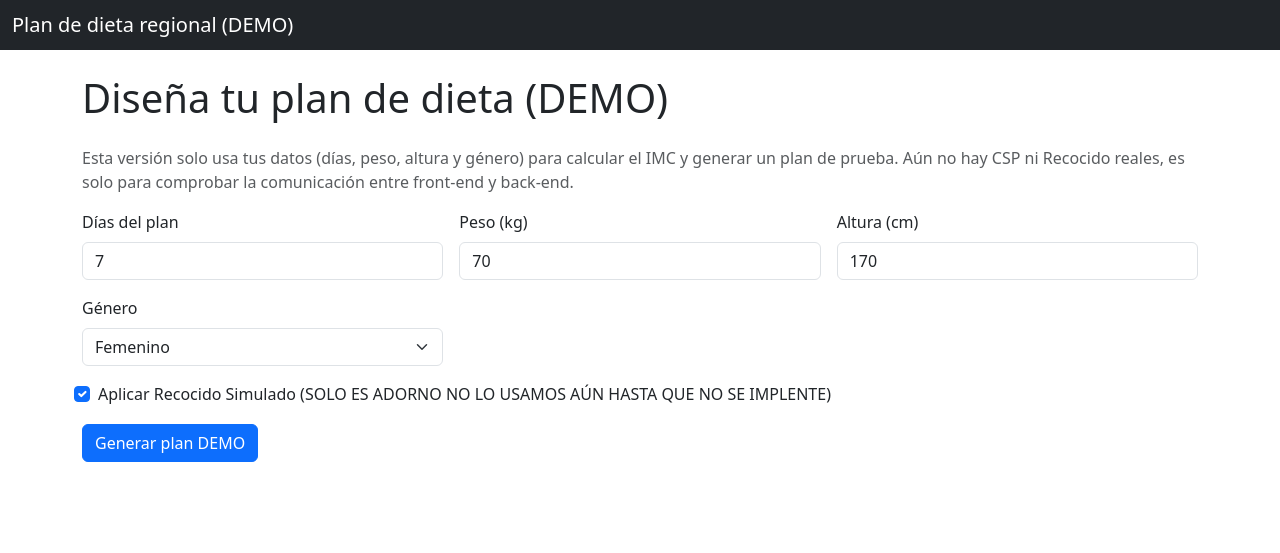
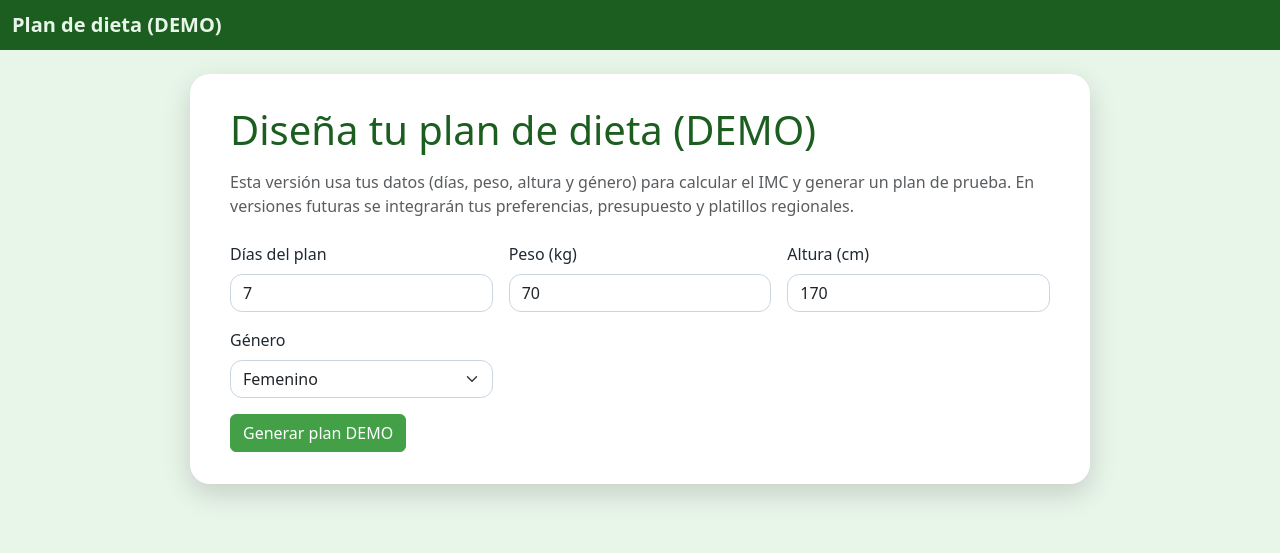
Before and after one commit to ArianaST/proyectoDieta, a Flask app: template app/templates/index.html in a window 1280 px wide. Shown: the top 553 px of the page. Run offline with Flask 3, Linux system fonts and the light colour scheme; the template is opened without the code that fills it, so the values that code supplies are empty.

Commit message:
updateStylesFront

```diff
--- a/app/static/css/style.css
+++ b/app/static/css/style.css
@@ -1,8 +1,205 @@
 /* app/static/css/style.css */
-body {
-    background-color: #f8f9fa;
+/* Paleta de verdes */
+:root {
+    --verde-oscuro: #1b5e20;
+    --verde-medio:  #43a047;
+    --verde-claro:  #e8f5e9;
+    --verde-acento: #66bb6a;
 }
 
-h1 {
+/* Fondo general */
+body {
+    background-color: var(--verde-claro);
+    color: #1f2933;
+    font-family: system-ui, -apple-system, "Segoe UI", sans-serif;
+}
+
+/* Navbar verde */
+.custom-navbar {
+    background-color: var(--verde-oscuro);
+}
+
+.custom-navbar .navbar-brand {
+    color: var(--verde-claro);
+    font-weight: 600;
+}
+
+/* Botón primario en verde */
+.btn-primary {
+    background-color: var(--verde-medio);
+    border-color: var(--verde-medio);
+}
+
+.btn-primary:hover,
+.btn-primary:focus {
+    background-color: var(--verde-acento);
+    border-color: var(--verde-acento);
+}
+
+/* ========== BIENVENIDA ========== */
+
+.welcome-page {
+    min-height: 70vh;
+    display: flex;
+    align-items: center;
+    justify-content: center;
+}
+
+.welcome-card {
+    background: #ffffff;
+    padding: 2.5rem 3rem;
+    border-radius: 1.5rem;
+    box-shadow: 0 14px 35px rgba(0, 0, 0, 0.18);
+    max-width: 640px;
+    width: 100%;
+    text-align: center;
+    animation: welcome-in 0.9s ease-out forwards;
+}
+
+.welcome-image-wrapper {
+    margin-bottom: 1.5rem;
+}
+
+.welcome-image {
+    max-width: 180px;
+    width: 60%;
+    height: auto;
+    border-radius: 999px;
+    box-shadow: 0 8px 24px rgba(0, 0, 0, 0.15);
+    animation: float 3s ease-in-out infinite;
+}
+
+.welcome-title {
+    font-size: 1.8rem;
+    font-weight: 700;
+    color: var(--verde-oscuro);
     margin-bottom: 1rem;
 }
+
+.welcome-subtitle {
+    font-size: 1rem;
+    color: #455a64;
+    margin-bottom: 1rem;
+}
+
+.welcome-hint {
+    font-size: 0.9rem;
+    color: var(--verde-medio);
+}
+
+/* ========== FORMULARIO (INICIO) ========== */
+
+.form-page {
+    min-height: 60vh;
+    display: flex;
+    align-items: flex-start;
+    justify-content: center;
+}
+
+.form-card {
+    background: #ffffff;
+    padding: 2rem 2.5rem;
+    border-radius: 1.25rem;
+    box-shadow: 0 10px 28px rgba(0, 0, 0, 0.15);
+    max-width: 900px;
+    width: 100%;
+    animation: slide-up 0.7s ease-out forwards;
+}
+
+.form-title {
+    color: var(--verde-oscuro);
+}
+
+/* Opcional: bordes suaves en inputs */
+.form-control,
+.form-select {
+    border-radius: 0.75rem;
+    border-color: #cbd5e1;
+}
+
+/* ========== LOADING PAGE (puntos + spinner) ========== */
+
+.loading-page {
+    min-height: 60vh;
+    display: flex;
+    align-items: center;
+    justify-content: center;
+}
+
+.loading-card {
+    background: #ffffff;
+    padding: 2rem 2.5rem;
+    border-radius: 1rem;
+    box-shadow: 0 10px 30px rgba(0, 0, 0, 0.15);
+    text-align: center;
+    max-width: 380px;
+    width: 100%;
+}
+
+/* Puntitos animados */
+.loading-dots {
+    display: inline-block;
+}
+
+.loading-dots span {
+    display: inline-block;
+    width: 8px;
+    height: 8px;
+    margin: 0 3px;
+    border-radius: 50%;
+    background-color: var(--verde-medio);
+    animation: bounce 1s infinite ease-in-out;
+    opacity: 0.4;
+}
+
+.loading-dots span:nth-child(2) {
+    animation-delay: 0.2s;
+}
+
+.loading-dots span:nth-child(3) {
+    animation-delay: 0.4s;
+}
+
+/* ========== ANIMACIONES ========== */
+
+@keyframes welcome-in {
+    from {
+        opacity: 0;
+        transform: translateY(20px) scale(0.98);
+    }
+    to {
+        opacity: 1;
+        transform: translateY(0) scale(1);
+    }
+}
+
+@keyframes float {
+    0%, 100% {
+        transform: translateY(0);
+    }
+    50% {
+        transform: translateY(-6px);
+    }
+}
+
+@keyframes slide-up {
+    from {
+        opacity: 0;
+        transform: translateY(24px);
+    }
+    to {
+        opacity: 1;
+        transform: translateY(0);
+    }
+}
+
+@keyframes bounce {
+    0%, 80%, 100% {
+        transform: translateY(0);
+        opacity: 0.3;
+    }
+    40% {
+        transform: translateY(-6px);
+        opacity: 1;
+    }
+}
--- a/app/static/js/main.js
+++ b/app/static/js/main.js
@@ -0,0 +1,21 @@
+// app/static/js/main.jsp
+// app/static/js/main.js
+
+document.addEventListener("DOMContentLoaded", () => {
+  // Vista de loading: auto-envía el form oculto hacia /plan
+  const autoForm = document.getElementById("auto-form");
+  if (autoForm) {
+    setTimeout(() => {
+      autoForm.submit();
+    }, 1100);
+  }
+
+  // Vista de bienvenida: redirige al formulario (/inicio) tras unos segundos
+  const welcomeScreen = document.getElementById("welcome-screen");
+  if (welcomeScreen) {
+    const nextUrl = welcomeScreen.dataset.nextUrl;
+    setTimeout(() => {
+      window.location.href = nextUrl;
+    }, 2000); // ajusta el tiempo si quieres más/menos
+  }
+});
--- a/app/templates/base.html
+++ b/app/templates/base.html
@@ -3,24 +3,26 @@
 <html lang="es">
   <head>
     <meta charset="utf-8">
-    <title>{% block title %}Plan de dieta regional{% endblock %}</title>
+    <title>{% block title %}Plan de dieta{% endblock %}</title>
     <link rel="stylesheet" href="{{ url_for('static', filename='css/style.css') }}">
     <link
       href="https://cdn.jsdelivr.net/npm/bootstrap@5.3.2/dist/css/bootstrap.min.css"
       rel="stylesheet"
     >
   </head>
+
+
   <body>
-    <nav class="navbar navbar-dark bg-dark mb-4">
+      <nav class="navbar custom-navbar mb-4">
       <div class="container-fluid">
-        <span class="navbar-brand mb-0 h1">Plan de dieta regional (DEMO)</span>
+        <span class="navbar-brand mb-0 h1">Plan de dieta (DEMO)</span>
       </div>
     </nav>
 
     <main class="container">
       {% block content %}{% endblock %}
     </main>
-
+     <link rel="stylesheet" href="{{ url_for('static', filename='css/style.css') }}">
     <script src="https://cdn.jsdelivr.net/npm/bootstrap@5.3.2/dist/js/bootstrap.bundle.min.js"></script>
     <script src="{{ url_for('static', filename='js/main.js') }}"></script>
   </body>
--- a/app/templates/index.html
+++ b/app/templates/index.html
@@ -1,18 +1,20 @@
 <!-- app/templates/index.html -->
  {% extends "base.html" %}
 
-{% block title %}Inicio - Plan de dieta DEMO{% endblock %}
+{% block title %}Diseña tu plan de dieta{% endblock %}
 
 {% block content %}
-<h1 class="mb-4">Diseña tu plan de dieta (DEMO)</h1>
+<div class="form-page">
+  <div class="form-card">
+    <h1 class="mb-3 form-title">Diseña tu plan de dieta (DEMO)</h1>
 
-<p class="text-muted">
-  Esta versión solo usa tus datos (días, peso, altura y género) para calcular el IMC
-  y generar un plan de prueba. Aún no hay CSP ni Recocido reales, es solo para
-  comprobar la comunicación entre front-end y back-end.
+    <p class="text-muted mb-4">
+      Esta versión usa tus datos (días, peso, altura y género) para calcular el IMC
+      y generar un plan de prueba. En versiones futuras se integrarán tus preferencias,
+      presupuesto y platillos regionales.
     </p>
 
-<form method="POST" action="{{ url_for('generar_plan') }}" class="row g-3">
+    <form id="form-plan" method="POST" action="{{ url_for('loading') }}" class="row g-3">
 
       <!-- Días -->
       <div class="col-md-4">
@@ -45,20 +47,13 @@
         </select>
       </div>
 
-    <div class="col-12 form-check">
-    <input class="form-check-input" type="checkbox"
-           id="usar_recocido" name="usar_recocido" checked>
-    <label class="form-check-label" for="usar_recocido">
-      Aplicar Recocido Simulado (SOLO ES ADORNO NO LO USAMOS AÚN HASTA QUE NO SE IMPLENTE)
-    </label>
-  </div>
-
-
-  <div class="col-12">
-    <button type="submit" class="btn btn-primary">
+      <div class="col-12 mt-3">
+        <button id="btn-generar" type="submit" class="btn btn-primary">
           Generar plan DEMO
         </button>
       </div>
 
     </form>
+  </div>
+</div>
 {% endblock %}
```
Also changed, not shown: app/routes.py (+46 -14 lines), app/templates/loading.html (added, +37 -0 lines), app/templates/welcome.html (added, +29 -0 lines), app/static/img/bienvenida_dieta.png (added). Lines whose indentation alone changed are shown as unchanged.
